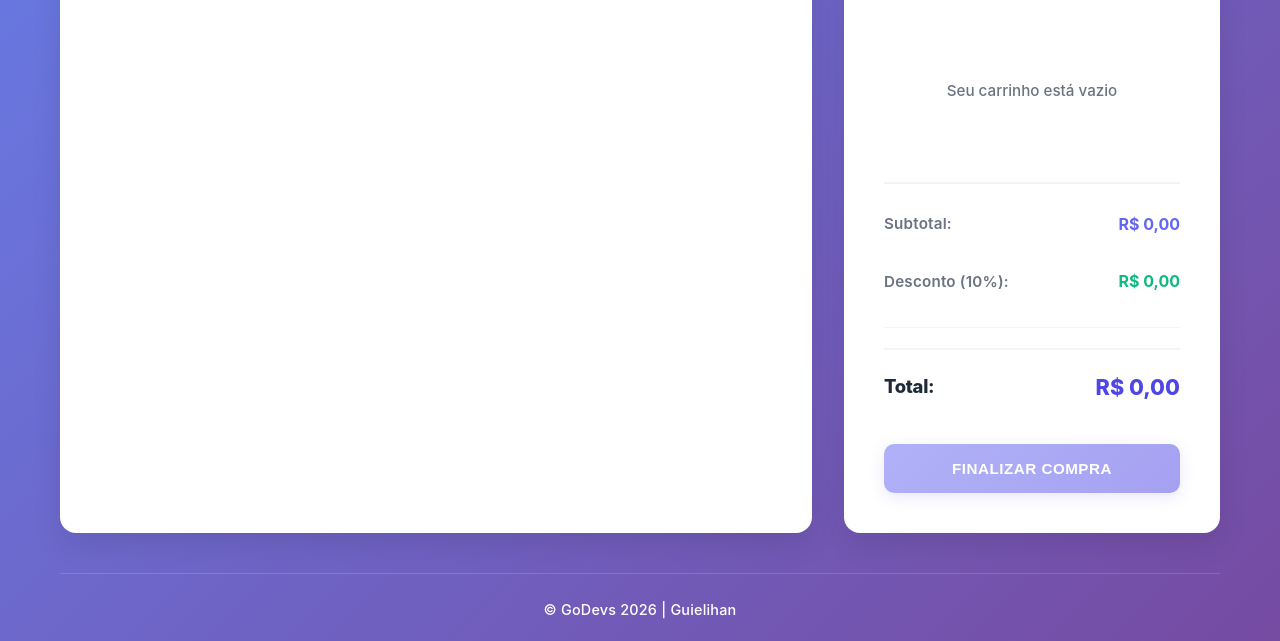
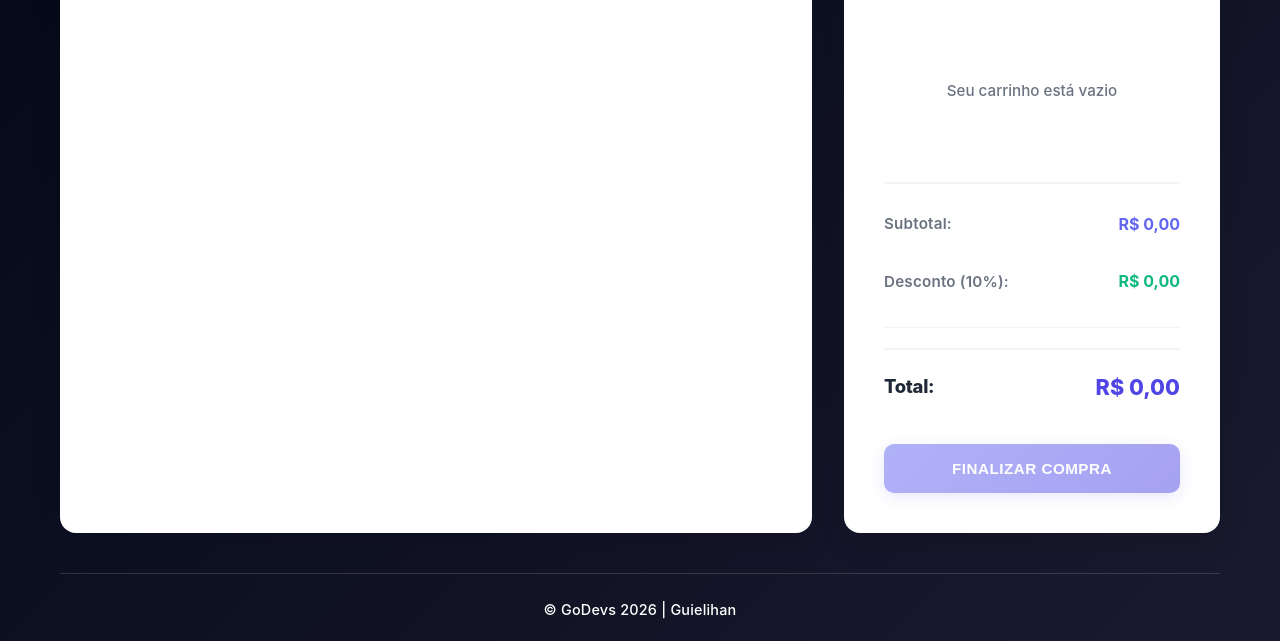
Before and after one commit to Guielihan/carrinho-de-compras-com-array.reduce, a plain HTML site: page index.html in a window 1280 px wide. Shown: the part 314-955 px from the top of the page. Drawn offline with Linux system fonts and the light colour scheme.

Commit message:
alteracao da cor de fundo pra #020817 com gradiente escuro moderno

```diff
--- a/css/style.css
+++ b/css/style.css
@@ -30,7 +30,7 @@ html {
 
 body {
     font-family: -apple-system, BlinkMacSystemFont, 'Segoe UI', Roboto, 'Helvetica Neue', Arial, sans-serif;
-    background: linear-gradient(135deg, #667eea 0%, #764ba2 100%);
+    background: linear-gradient(135deg, #020817 0%, #1a1a2e 100%);
     color: var(--dark);
     min-height: 100vh;
     display: flex;
```
